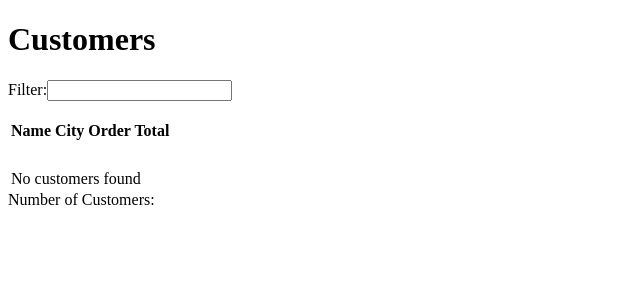
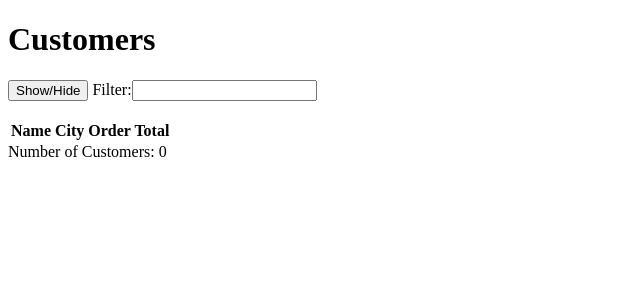
Before and after one commit to CherisMoor/4_Week_Plan_Angular_Tutorial, an Angular app: page / in a window 1280 px wide. Shown: the top 300 px of the page, without its empty margins (0-640 px from the left). Built offline with nearby package versions, Linux system fonts and the light colour scheme.

Commit message:
Add some data event binding, Show/Hide button, customers list functions

```diff
--- a/src/app/app.module.ts
+++ b/src/app/app.module.ts
@@ -3,11 +3,12 @@ import { NgModule } from '@angular/core';
 
 import { AppRoutingModule } from './app-routing.module';
 import { CustomersModule } from './customers/customers.module';
+import { SharedModule } from './shared/shared.module';
 import { AppComponent } from './app.component';
 
 @NgModule({
   declarations: [AppComponent],
-  imports: [BrowserModule, AppRoutingModule, CustomersModule],
+  imports: [BrowserModule, AppRoutingModule, CustomersModule, SharedModule],
   providers: [],
   bootstrap: [AppComponent],
 })
--- a/src/app/customers/customers-list/customers-list.component.html
+++ b/src/app/customers/customers-list/customers-list.component.html
@@ -4,25 +4,29 @@
 <table class="table table-hover">
   <thead>
     <tr>
-      <th>Name</th>
-      <th>City</th>
-      <th>Order Total</th>
+      <th (click)="sort('name')">Name</th>
+      <th (click)="sort('city')">City</th>
+      <th (click)="sort('orderTotal')">Order Total</th>
     </tr>
   </thead>
-  <tr>
+  <tr *ngFor="let cust of filteredCustomers">
     <td>
-      <a> </a>
+      <a>
+        {{ cust.name }}
+      </a>
     </td>
-    <td></td>
-    <td></td>
+    <td>{{ cust.city }}</td>
+    <td>{{ cust.orderTotal }}</td>
   </tr>
-  <tr>
+  <tr *ngIf="filteredCustomers && filteredCustomers.length">
     <td colspan="2">&nbsp;</td>
-    <td></td>
+    <td>
+      {{ customersOrderTotal }}
+    </td>
   </tr>
-  <tr>
+  <tr *ngIf="!filteredCustomers || filteredCustomers.length">
     <td colspan="4">No customers found</td>
   </tr>
 </table>
-Number of Customers:
+Number of Customers: {{ filteredCustomers.length }}
 <br />
--- a/src/app/customers/customers-list/customers-list.component.ts
+++ b/src/app/customers/customers-list/customers-list.component.ts
@@ -1,15 +1,27 @@
 import { Component, OnInit } from '@angular/core';
+import { ICustomer } from 'src/app/shared/interfaces';
 
 @Component({
   selector: 'app-customers-list',
   templateUrl: './customers-list.component.html',
 })
 export class CustomersListComponent implements OnInit {
-  filteredCustomers: any[] = [];
+  filteredCustomers: ICustomer[] = [];
   customersOrderTotal: number;
   currencyCode: string = 'USD';
 
   constructor() {}
 
   ngOnInit() {}
+
+  calculateOrders() {
+    this.customersOrderTotal = 0;
+    this.filteredCustomers.forEach((cust: ICustomer) => {
+      this.customersOrderTotal += cust.orderTotal;
+    });
+  }
+
+  sort(prop: string) {
+    //A sorter service will handle the sorting
+  }
 }
--- a/src/app/customers/customers.component.html
+++ b/src/app/customers/customers.component.html
@@ -1,3 +1,3 @@
-<h1>{{ title }}</h1>
-
+<h1 [hidden]="!isVisible">{{ title }}</h1>
+<button (click)="changeVisibility()">Show/Hide</button>
 <app-customers-list></app-customers-list>
--- a/src/app/customers/customers.component.ts
+++ b/src/app/customers/customers.component.ts
@@ -8,6 +8,11 @@ import { ICustomer } from '../shared/interfaces';
 export class CustomersComponent implements OnInit {
   title: string;
   people: ICustomer[];
+  isVisible = true;
+
+  changeVisibility() {
+    this.isVisible = !this.isVisible;
+  }
 
   constructor() {}
 
```
